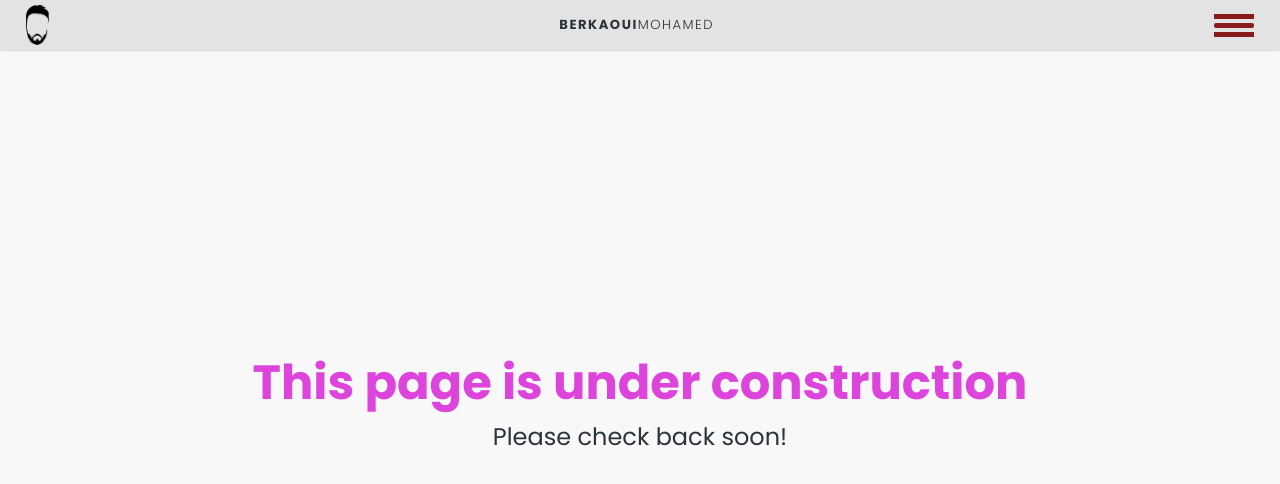
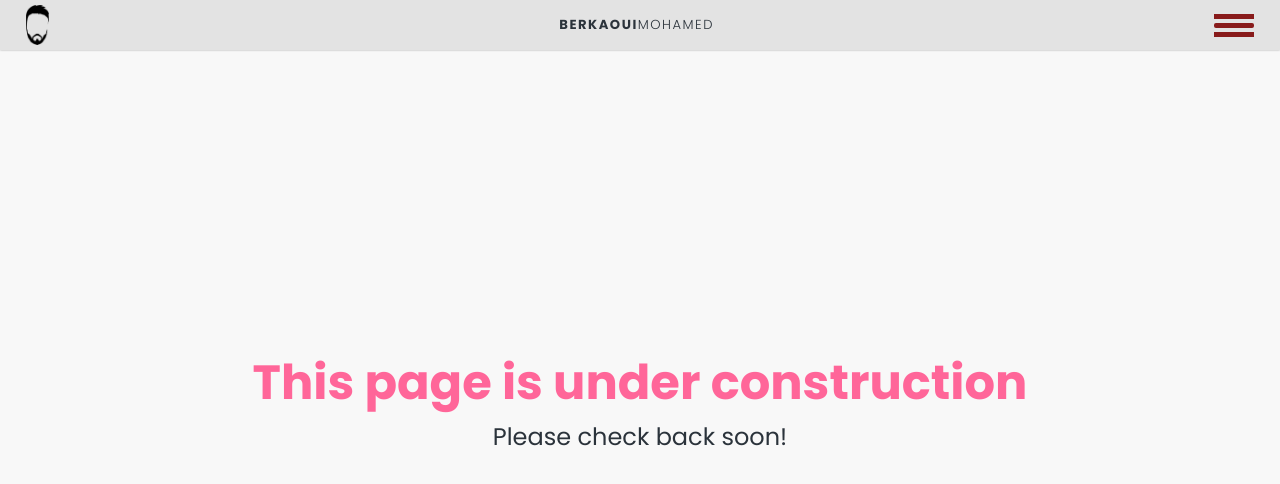
Before and after one commit to Mohamed-Berkaoui/Portfolio, a React (Create React App) app: page /works in a window 1280 px wide. Shown: the top 484 px of the page. Built offline with nearby package versions, Linux system fonts and the light colour scheme.

Commit message:
Update UnderConstruction.css

```diff
--- a/src/components/main/UnderConstruction.css
+++ b/src/components/main/UnderConstruction.css
@@ -10,41 +10,23 @@
   text-align: center;
 }
 
-.wrapperwork  h1 {
+.wrapperwork h1 {
   font-size: 3rem;
   margin: 0;
   padding: 0;
-  animation: color-change 5s infinite;
+  color: #ff6699;
 }
 
-.wrapperwork  p {
+.wrapperwork p {
   font-size: 1.5rem;
 }
 
-@keyframes color-change {
-  0% {
-    color: #ff6699;
-  }
-  25% {
-    color: #cc33ff;
-  }
-  50% {
-    color: #3399ff;
-  }
-  75% {
-    color: #00ccff;
-  }
-  100% {
-    color: #ff6699;
-  }
-}
-
 @media (max-width: 768px) {
-  .wrapperwork  h1 {
+  .wrapperwork h1 {
     font-size: 2rem;
   }
 
- .wrapperwork  p {
+ .wrapperwork p {
     font-size: 1rem;
   }
 }
```
